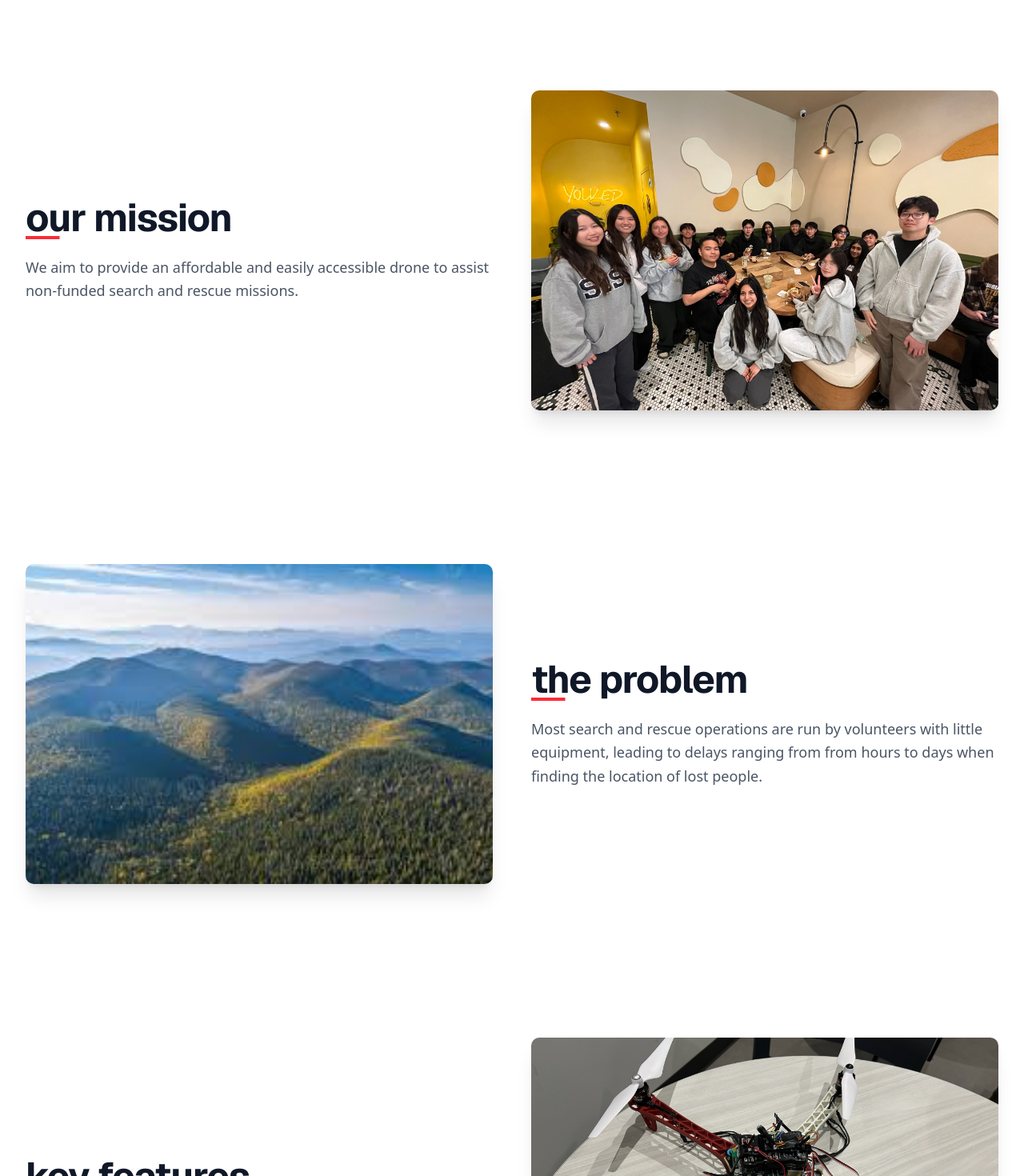
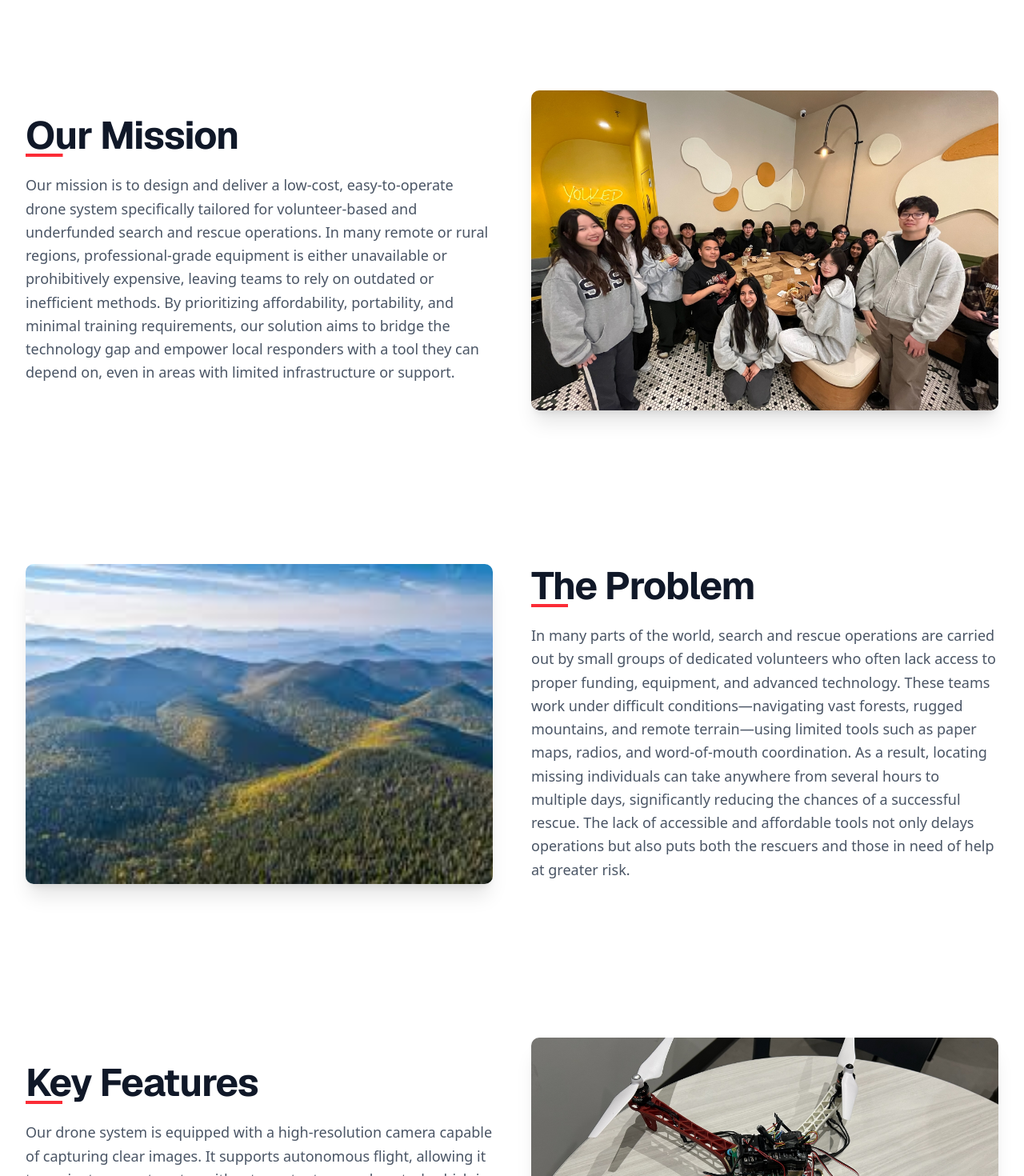
Before and after one commit to s-brian/SARDrone-Frontend, a Next.js app: page / in a window 1280 px wide. Shown: the part 420-1890 px from the top of the page at 80% size. Built offline with nearby package versions, Linux system fonts and the light colour scheme.

Commit message:
added home page title descriptions

```diff
--- a/src/app/components/HomeTitleText.js
+++ b/src/app/components/HomeTitleText.js
@@ -28,9 +28,9 @@ export default function HeroSection() {
   const words = heading.split(" ");
 
   return (
-    <div className="text-center mb-10 pt-36">
+    <div className="text-center mb-8 pt-36">
       <motion.h1
-        className="text-5xl md:text-6xl font-bold mb-6 tracking-tight text-gray-900 inline-flex flex-wrap justify-center gap-x-2"
+        className="text-5xl md:text-6xl font-bold mb-8 tracking-tight text-gray-900 inline-flex flex-wrap justify-center gap-x-2"
         variants={container}
         initial="hidden"
         animate="visible"
--- a/src/app/page.js
+++ b/src/app/page.js
@@ -15,24 +15,24 @@ export default function Home() {
 
       <div className="max-w-7xl mx-auto px-4 sm:px-6 lg:px-8 py-24">
         <AnimatedText
-          title="our mission"
-          description="We aim to provide an affordable and easily accessible drone to assist non-funded search and rescue missions."
+          title="Our Mission"
+          description="Our mission is to design and deliver a low-cost, easy-to-operate drone system specifically tailored for volunteer-based and underfunded search and rescue operations. In many remote or rural regions, professional-grade equipment is either unavailable or prohibitively expensive, leaving teams to rely on outdated or inefficient methods. By prioritizing affordability, portability, and minimal training requirements, our solution aims to bridge the technology gap and empower local responders with a tool they can depend on, even in areas with limited infrastructure or support."
           imageUrl="/group.jpg"
           imageAlt="Drone illustration"
           imagePosition="right"
         />
 
         <AnimatedText
-          title="the problem"
-          description="Most search and rescue operations are run by volunteers with little equipment, leading to delays ranging from from hours to days when finding the location of lost people."
+          title="The Problem"
+          description="In many parts of the world, search and rescue operations are carried out by small groups of dedicated volunteers who often lack access to proper funding, equipment, and advanced technology. These teams work under difficult conditions—navigating vast forests, rugged mountains, and remote terrain—using limited tools such as paper maps, radios, and word-of-mouth coordination. As a result, locating missing individuals can take anywhere from several hours to multiple days, significantly reducing the chances of a successful rescue. The lack of accessible and affordable tools not only delays operations but also puts both the rescuers and those in need of help at greater risk."
           imageUrl="/mountain.jpg"
           imageAlt="Drone illustration"
           imagePosition="left"
         />
 
         <AnimatedText
-          title="key features"
-          description="Camera, Autonomous flight, AI image analyzation and detection"
+          title="Key Features"
+          description="Our drone system is equipped with a high-resolution camera capable of capturing clear images. It supports autonomous flight, allowing it to navigate pre-set routes without constant manual control, which is especially useful for covering areas that are hard to reach on foot. Additionally, the drone integrates AI-powered image analysis and detection capabilities, enabling it to automatically identify signs of human presence in real time—helping to streamline the search process and assist rescue teams in focusing their efforts more effectively."
           imageUrl="/drone.jpg"
           imageAlt="Drone illustration"
           imagePosition="right"
```
